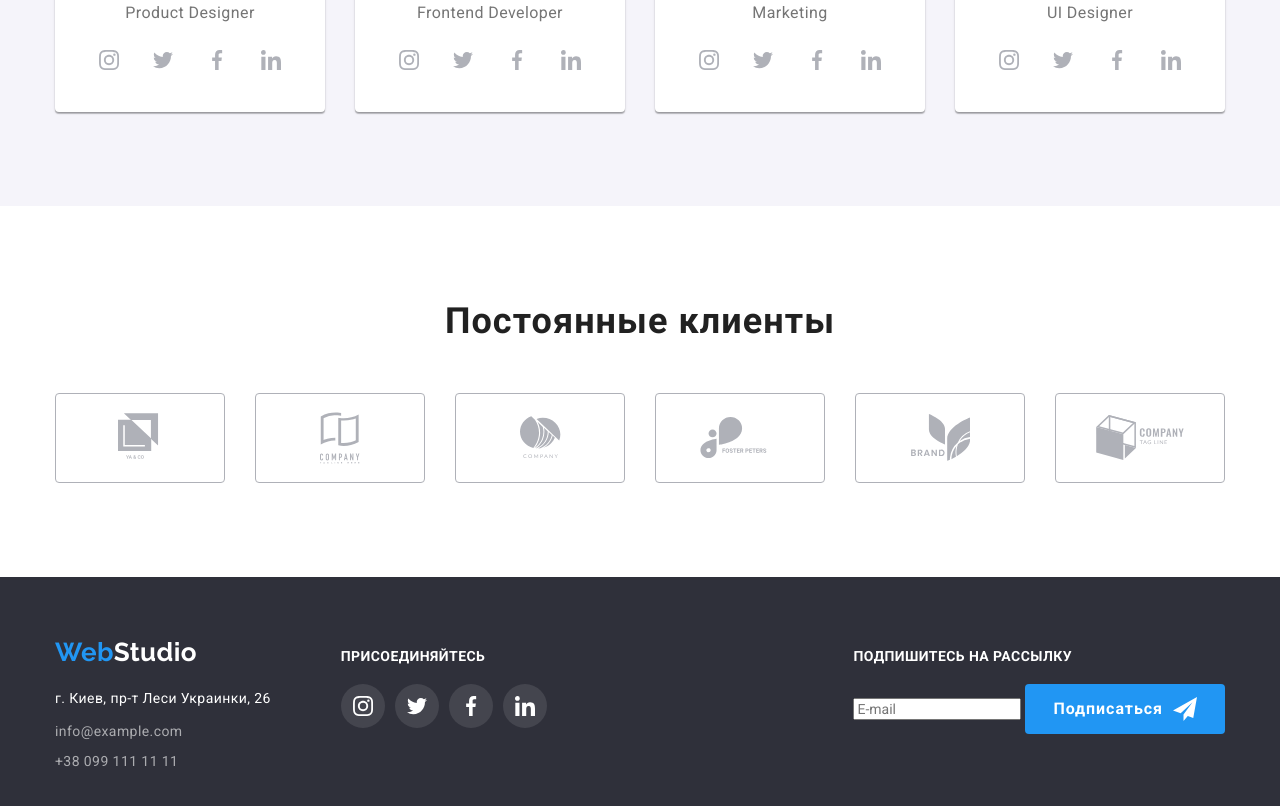
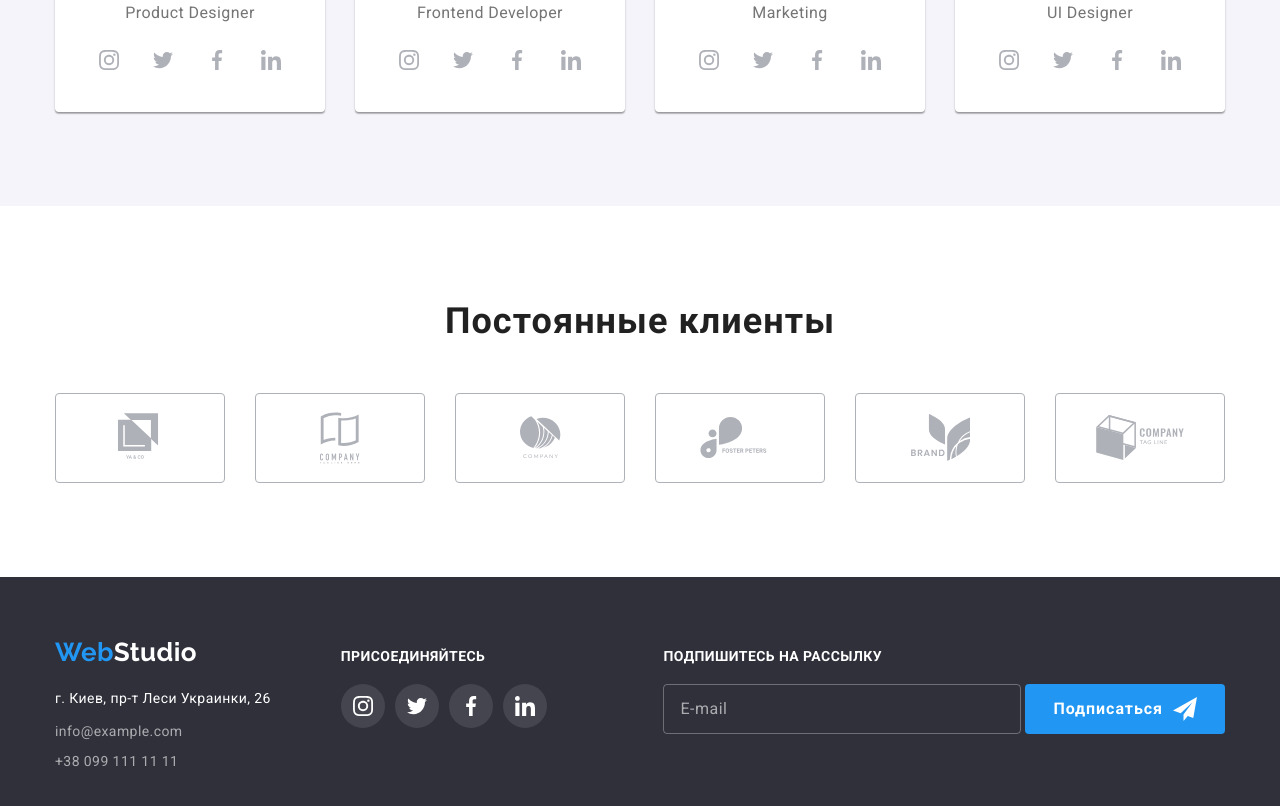
Before and after one commit to stas-yushkov/goit-markup-hw-06, a plain HTML site: page index.html in a window 1280 px wide. Shown: the part 2099-2905 px from the top of the page. Drawn offline with nearby package versions, Linux system fonts and the light colour scheme; a script that the page names is missing.

Commit message:
footer e-mail-form done

```diff
--- a/css/styles.css
+++ b/css/styles.css
@@ -1001,7 +1001,7 @@ img {
 }
 
 /* footer e-mail-input-form */
-.e-mail-input-form {
+.e-mail-form {
   margin-left: auto;
   color: var(--white-color);
   font-size: 14px;
@@ -1011,11 +1011,11 @@ img {
   font-style: normal;
 }
 
-.e-mail-input-form p {
+.e-mail-form p {
   margin-bottom: 20px;
 }
 
-.e-mail-input-form .button {
+.e-mail-form .button {
   display: inline-flex;
   justify-content: center;
   align-items: center;
@@ -1030,8 +1030,8 @@ img {
   text-align: center;
 }
 
-.e-mail-input-form .button:hover,
-.e-mail-input-form .button:focus {
+.e-mail-form .button:hover,
+.e-mail-form .button:focus {
   background-color: var(--hover-background-color);
 }
 
@@ -1039,3 +1039,29 @@ img {
   fill: currentColor;
   margin-left: 10px;
 }
+
+.e-mail-form .input {
+  border: none;
+  outline: none;
+  color: currentColor;
+  background-color: transparent;
+
+  padding: 14px 16px;
+  border: 1px solid rgba(255, 255, 255, 0.3);
+  border-radius: 4px;
+  width: 358px;
+
+  font-size: 16px;
+  font-weight: 400;
+  line-height: 1.25;
+  letter-spacing: 0.03em;
+}
+
+.e-mail-form .input:hover,
+.e-mail-form .input:focus {
+  border: 1px solid var(--accent-color);
+}
+
+.e-mail-form .input::placeholder {
+  color: var(--address-primary-color);
+}
--- a/index.html
+++ b/index.html
@@ -668,7 +668,7 @@
           </ul>
         </div>
 
-        <form class="e-mail-input-form uppercase" autocomplete="on" novalidate>
+        <form class="e-mail-form uppercase" autocomplete="on" novalidate>
           <div
             class="e-mail-form-wrapper"
             role="group"
@@ -680,7 +680,7 @@
                 type="email"
                 name="e-mail"
                 id="e-mail"
-                class="e-mail"
+                class="input"
                 placeholder="E-mail"
               />
             </label>
```
